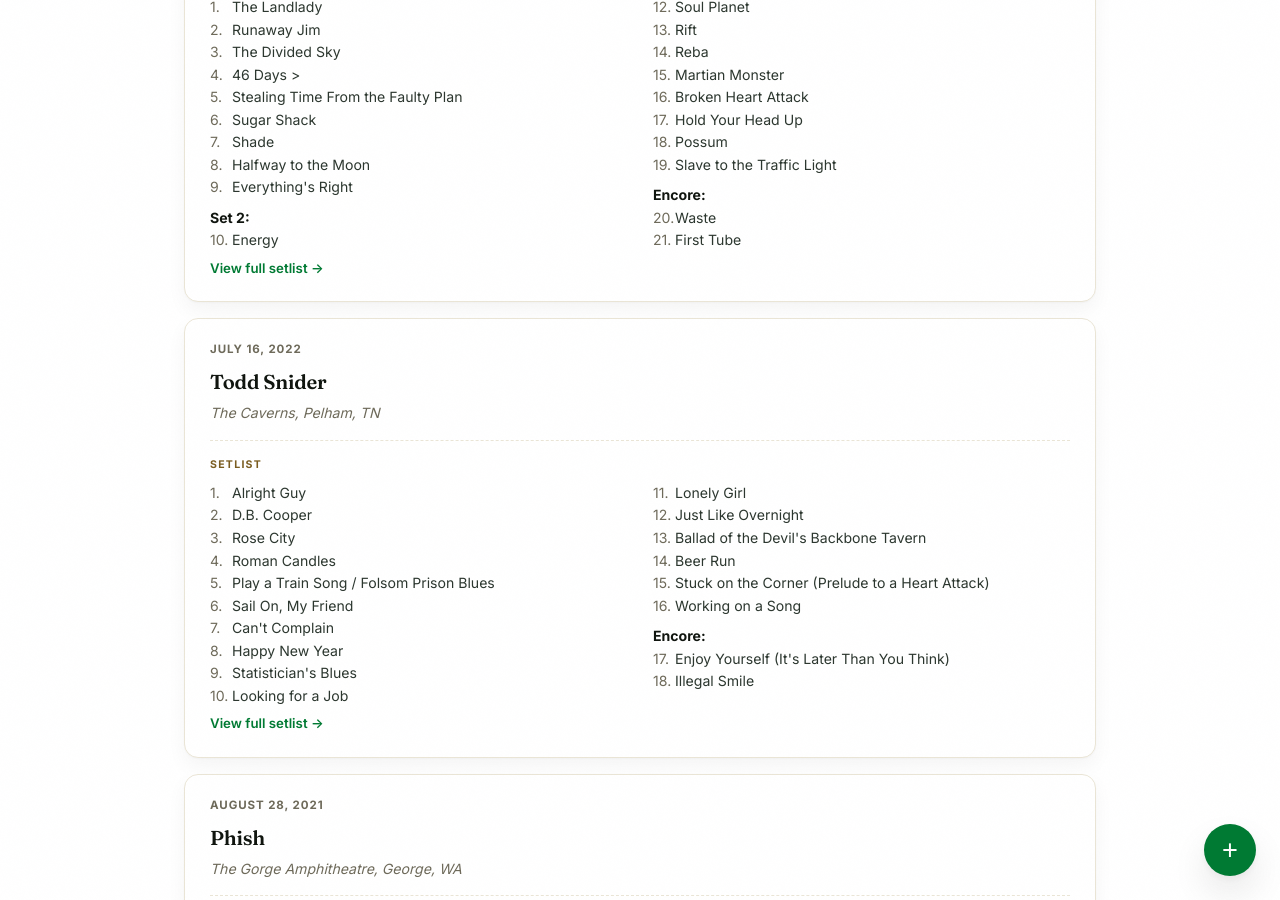
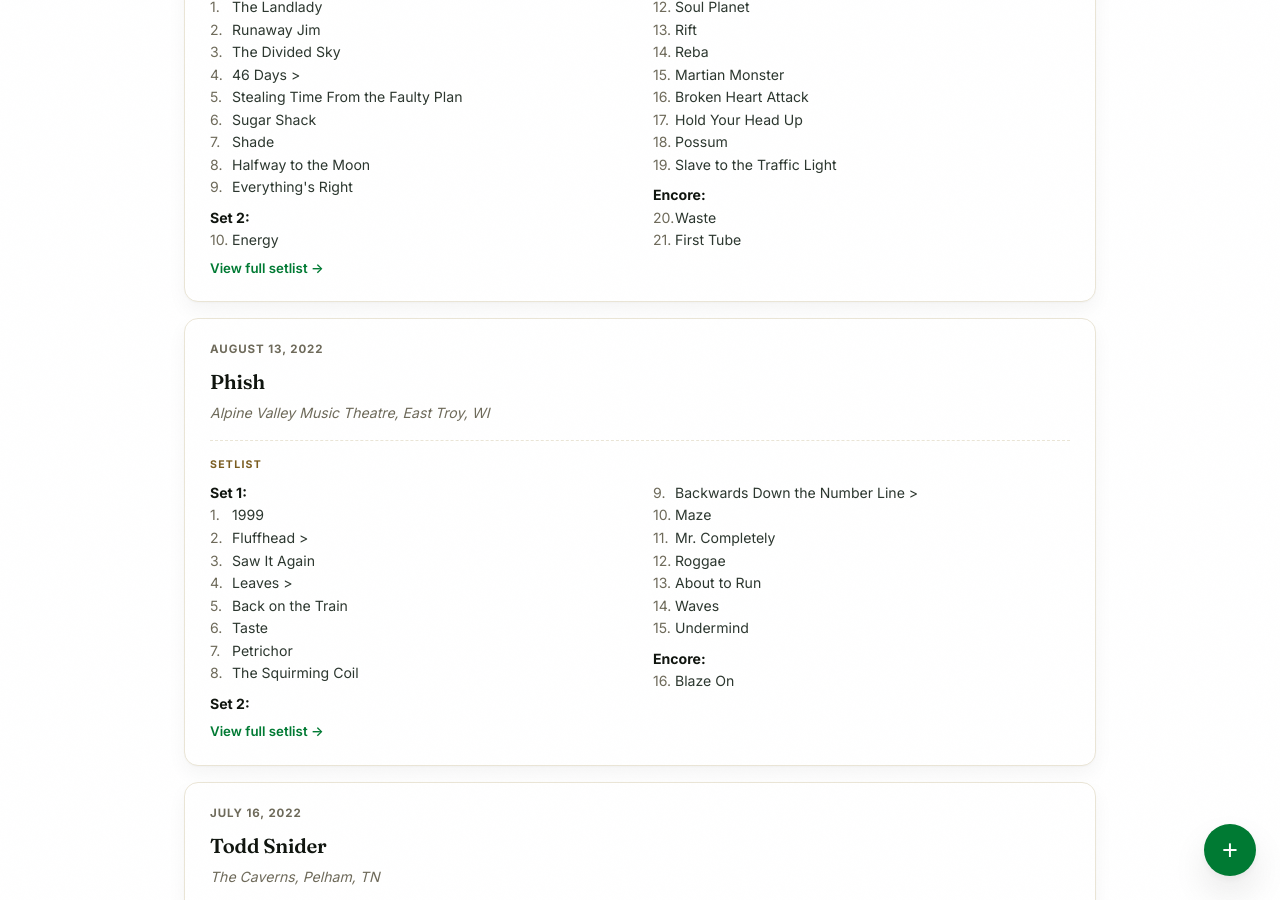
Before and after one commit to bmlanders/adventures, a Jekyll site: the page built from shows/index.html, in a window 1280 px wide and 900 px high, scrolled down 19539 px. Built offline with Jekyll 4.4.1, drawn with Linux system fonts in a browser that asks for light colours.

Commit message:
Log show: Phish on 2022-08-13

```diff
--- a/shows/index.html
+++ b/shows/index.html
@@ -1276,6 +1276,37 @@
     </ol>
   </div>
   <a class="show-trip-link" href="https://www.setlist.fm/setlist/phish/2022/alpine-valley-music-theatre-east-troy-wi-63b3f6b7.html" target="_blank" rel="noopener">View full setlist &rarr;</a>
+</div>
+
+<div class="show-entry" id="2022-08-13-phish">
+  <div class="show-date">August 13, 2022</div>
+  <h3>Phish</h3>
+  <div class="show-venue">Alpine Valley Music Theatre, East Troy, WI</div>
+  <div class="setlist">
+    <div class="setlist-lbl">Setlist</div>
+    <ol class="setlist-list">
+      <li class="setlist-set">Set 1:</li>
+      <li>1999</li>
+      <li>Fluffhead &gt;</li>
+      <li>Saw It Again</li>
+      <li>Leaves &gt;</li>
+      <li>Back on the Train</li>
+      <li>Taste</li>
+      <li>Petrichor</li>
+      <li>The Squirming Coil</li>
+      <li class="setlist-set">Set 2:</li>
+      <li>Backwards Down the Number Line &gt;</li>
+      <li>Maze</li>
+      <li>Mr. Completely</li>
+      <li>Roggae</li>
+      <li>About to Run</li>
+      <li>Waves</li>
+      <li>Undermind</li>
+      <li class="setlist-set">Encore:</li>
+      <li>Blaze On</li>
+    </ol>
+  </div>
+  <a class="show-trip-link" href="https://www.setlist.fm/setlist/phish/2022/alpine-valley-music-theatre-east-troy-wi-5bb383ec.html" target="_blank" rel="noopener">View full setlist &rarr;</a>
 </div>
 
 <div class="show-entry" id="2022-07-16-todd-snider">
```
